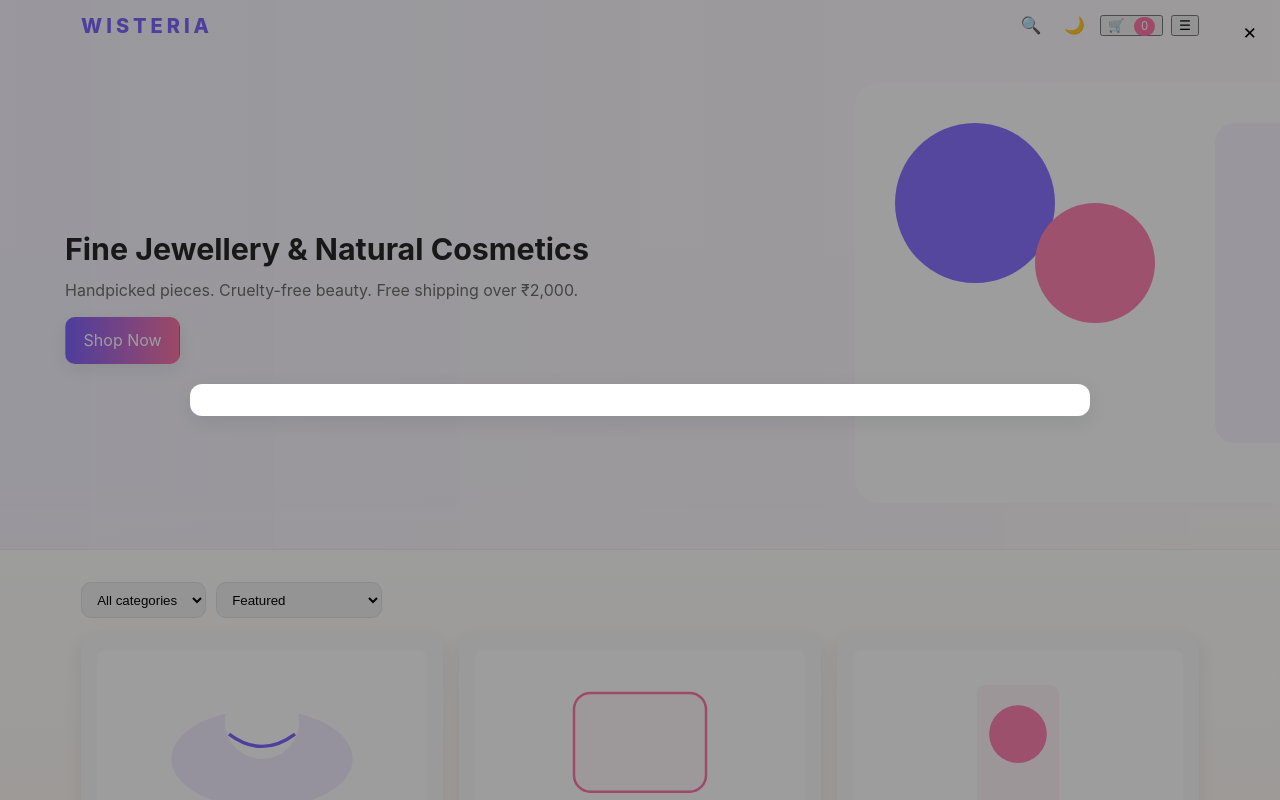
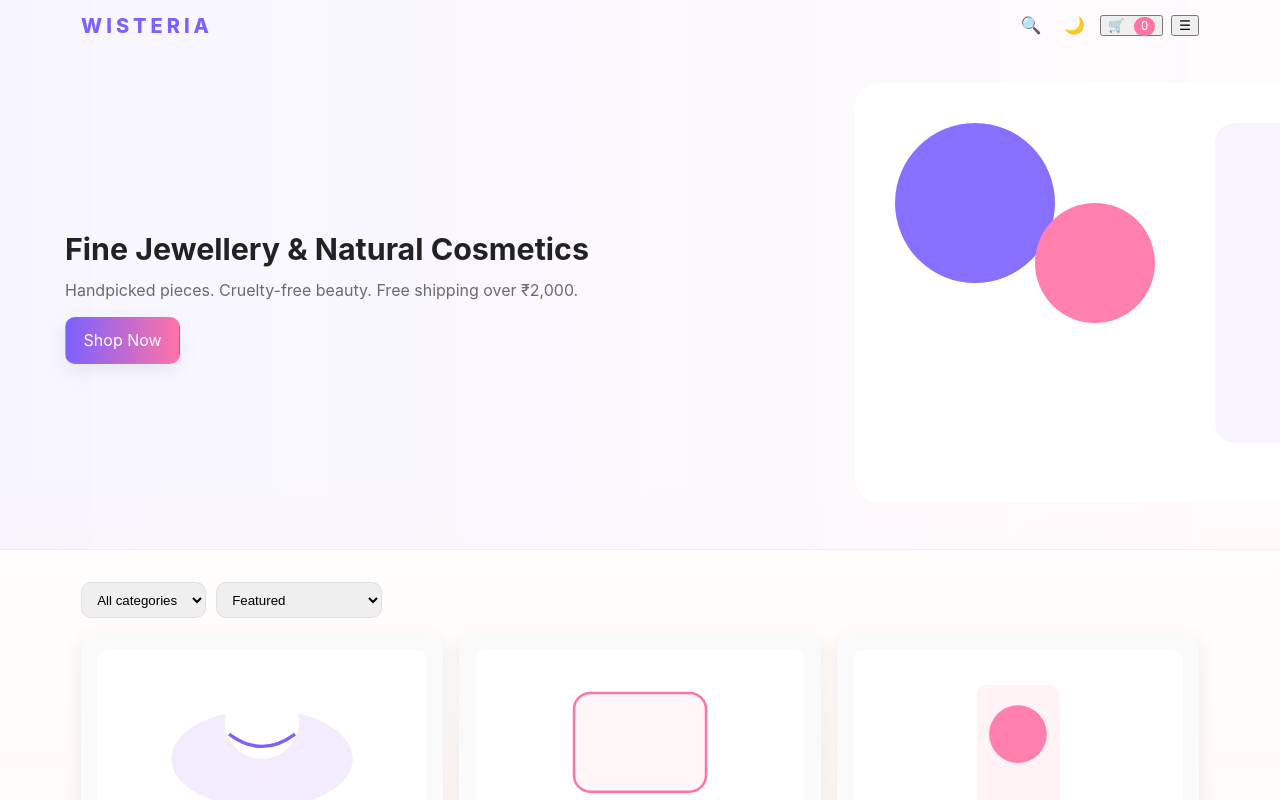
Before and after one commit to akashj40/Wiss, a plain HTML site: page index.html in a window 1280 px wide. Shown: the top 800 px of the page. Drawn offline with Linux system fonts and the light colour scheme.

Commit message:
Change productModal display style to none

```diff
--- a/index.html
+++ b/index.html
@@ -81,7 +81,7 @@
   </aside>
 
   <!-- Product modal -->
-  <div id="productModal" class="modal" hidden>
+  <div id="productModal" class="modal" style="display:none;">
     <div class="modal-content" role="dialog" aria-modal="true" aria-label="Product details">
       <button id="closeModal" class="icon-btn modal-close" aria-label="Close product details">✕</button>
       <div id="modalBody"></div>
```
